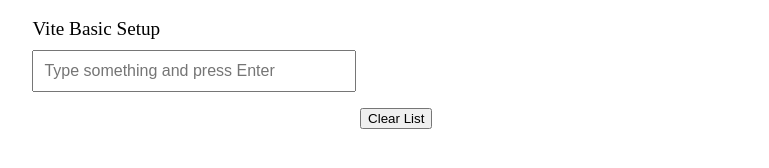
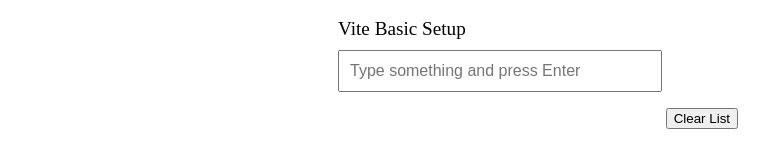
Before and after one commit to zanethomas/vite-basic-setup, a website built with Vite: page index.html in a window 1280 px wide. Shown: the whole page, without its empty margins (102-871 px from the left). Built offline with nearby package versions, Linux system fonts and the light colour scheme.

Commit message:
made style a bit nicer

```diff
--- a/src/index.js
+++ b/src/index.js
@@ -33,6 +33,7 @@
 
 async function clearList() {
   itemList.innerHTML = "";
+  inputField.value = "";
 }
 
 const appendItem = (text) => {
--- a/src/styles.css
+++ b/src/styles.css
@@ -5,8 +5,8 @@
 }
 
 #wrapper {
-	margin: 0 auto;
-	width: 80%;
+	margin: auto;
+	width: fit-content;
 }
 #inputField {
 	padding: 10px;
```
